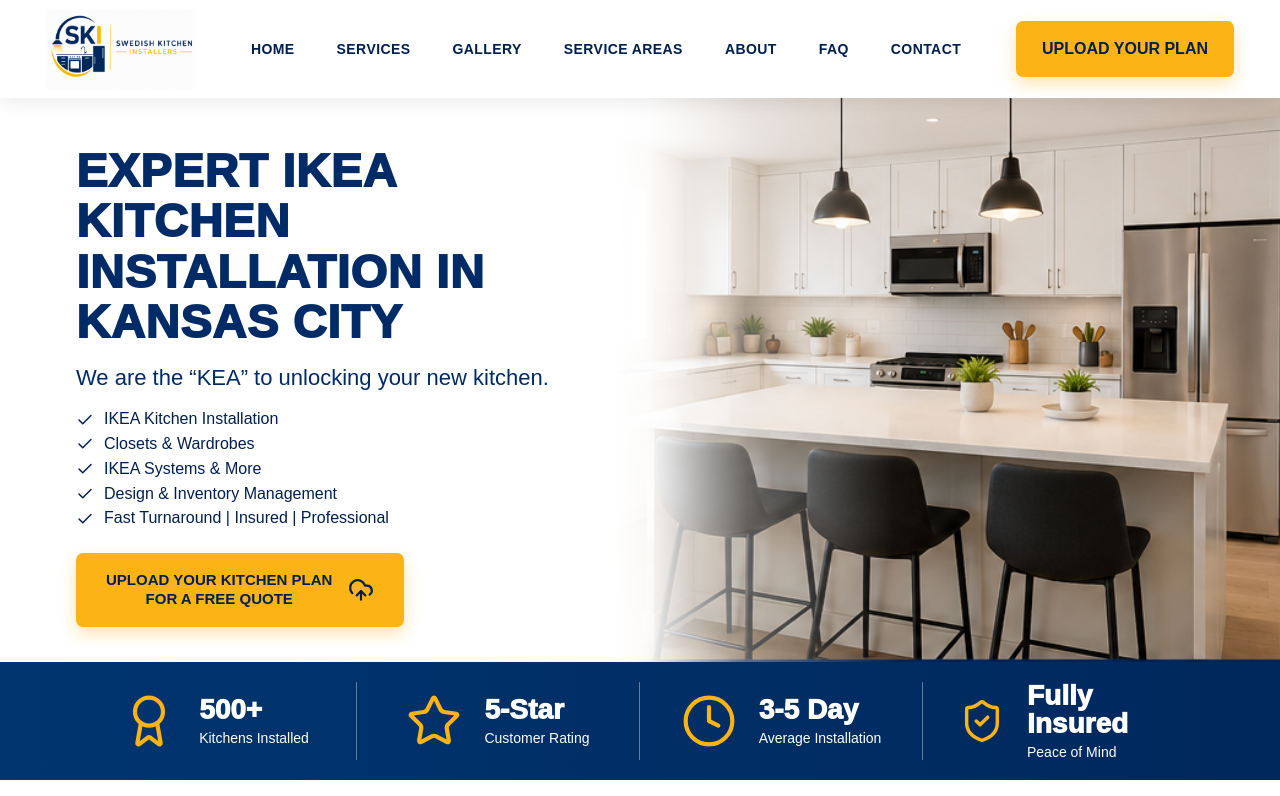
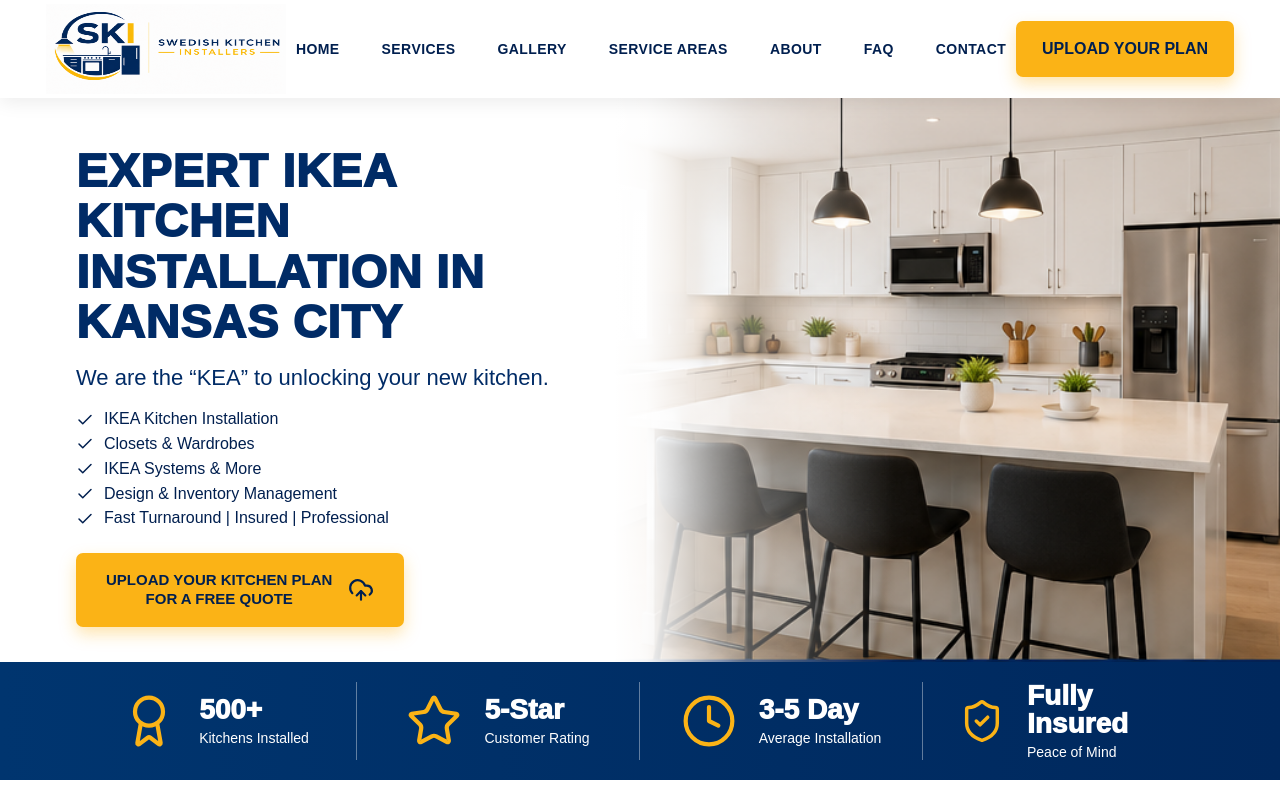
Before and after one commit to jenardandchelsey/ski-website, a Next.js app in the folder ski-next-site/: page / in a window 1280 px wide. Shown: the top 796 px of the page. Built offline with nearby package versions, Linux system fonts and the light colour scheme.

Commit message:
Update page.js

```diff
--- a/ski-next-site/app/page.js
+++ b/ski-next-site/app/page.js
@@ -48,7 +48,7 @@ export default function Home() {
 
 function Header(){
   return <header className="siteHeader">
-    <a className="brand" href="#home"><Image src="/images/logo.png" alt="SKI Swedish Kitchen Installers" width={150} height={80}/></a>
+    <a className="brand" href="#home"><Image src="/images/logo.png" alt="SKI Swedish Kitchen Installers" width={240} height={90}/></a>
     <nav>
       <a href="#home">HOME</a><a href="#services">SERVICES</a><a href="#gallery">GALLERY</a><a href="#areas">SERVICE AREAS</a><a href="#about">ABOUT</a><a href="#faq">FAQ</a><a href="#contact">CONTACT</a>
     </nav>
```
